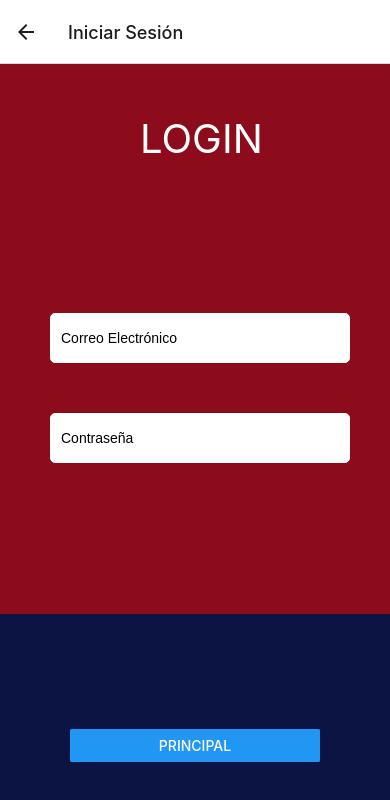
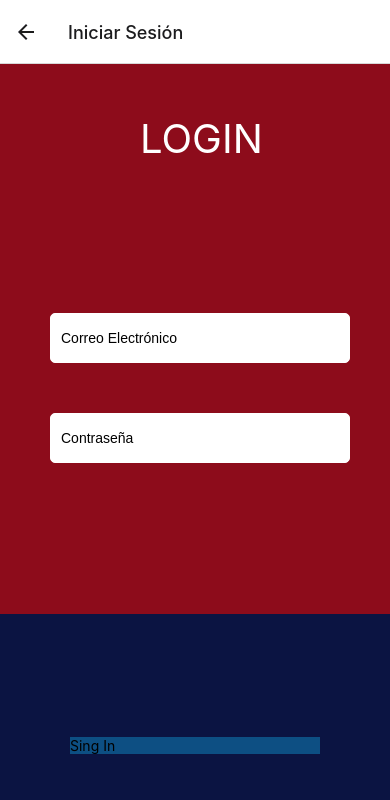
Before and after one commit to milenasantarelli/cine-neuquen, a React Native app: screen /Login in a window 390 px wide. Shown: the top 800 px of the page. Built offline with nearby package versions, Linux system fonts and the light colour scheme.

Commit message:
Agregando login funcional

```diff
--- a/firebase.js
+++ b/credenciales.js
@@ -1,14 +1,6 @@
 // Import the functions you need from the SDKs you need
-import { initializeApp } from 'firebase/app';
-import { getAnalytics } from 'firebase/analytics';
-import { getAuth } from 'firebase/auth';
+import { initializeApp } from "firebase/app";
 
-// If you enabled Analytics in your project, add the Firebase SDK for Analytics
-import "firebase/analytics";
-
-// Add the Firebase products that you want to use
-import "firebase/auth";
-import "firebase/firestore";
 // TODO: Add SDKs for Firebase products that you want to use
 // https://firebase.google.com/docs/web/setup#available-libraries
 
@@ -25,8 +17,5 @@ const firebaseConfig = {
 };
 
 // Initialize Firebase
-const app = initializeApp(firebaseConfig);
-const analytics = getAnalytics(app);
-const auth = getAuth(app);
-
-export { auth };
+const appFirebase = initializeApp(firebaseConfig);
+export default appFirebase
--- a/navigation/navigationStack.js
+++ b/navigation/navigationStack.js
@@ -22,15 +22,11 @@ const NavigationStack = () => {
 
         <Stack.Screen name="RegisterLogin" component={RegisterScreen} options={{ title: 'Registro de Login' }} />
 
-
         <Stack.Screen name="Login" component={LoginScreen} options={{ title: 'Iniciar Sesión' }} />
-
 
         <Stack.Screen name="Tabs" component={TabNavigation} options={{ headerShown: false }} />
 
         <Stack.Screen name="Principal" component={PrincipalScreen} options={{ title: 'Pantalla Principal' }} />
-
-
 
         <Stack.Screen name="Administrador" component={AccesoAdminScreen} options={{ title: 'Acceso Administrador' }} />
       </Stack.Navigator>
--- a/screens/loginScreen.js
+++ b/screens/loginScreen.js
@@ -1,11 +1,29 @@
-import React from 'react';
-import { StyleSheet, Text, View, ScrollView, TextInput, Button } from 'react-native';
+import React, { useState } from 'react';
+import { StyleSheet, Text, View, ScrollView, TextInput, Button, TouchableOpacity, Alert } from 'react-native';
 import { useNavigation } from '@react-navigation/native';
+import appFirebase from '../credenciales';
+import { getAuth, signInWithEmailAndPassword } from 'firebase/auth';
+
+const auth = getAuth(appFirebase)
 
 
+export default function LoginScreen(props) {
 
-const LoginScreen = () => {
-  const native = useNavigation();
+
+  const [email, setEmail] = useState()
+  const [password, setPassword] = useState()
+
+  const logueo = async()=>{
+    try {
+      await signInWithEmailAndPassword(auth, email, password)
+      Alert.alert('Iniciando Sesion', 'Accediendo...')
+      props.navigation.navigate('Principal')
+
+    } catch (error) {
+      console.log(error);
+    }
+  }
+
   return (
     <ScrollView>
     <View style={style.view1}>
@@ -13,25 +31,26 @@ const LoginScreen = () => {
     <View style={style.inputs}>
       <TextInput style={style.input}
         placeholder="Correo Electrónico"
+        onChangeText={(text)=> setEmail(text)}
       />
       <TextInput style={style.input}
         placeholder="Contraseña"
-        secureTextEntry
+        onChangeText={(text)=> setPassword(text)}
+        secureTextEntry={true}
       />
     </View>
     </View>
     <View style={style.view2}>
     <View style={style.boton}>
-      <Button
-      title='Principal'
-      onPress={()=> native.navigate("Tabs")}
-      />
+      <TouchableOpacity onPress={logueo}>
+        <Text>Sing In</Text>
+      </TouchableOpacity>
     </View>
     </View>
     </ScrollView>
   );
 }
-export default LoginScreen;
+
 
 const style = StyleSheet.create({
   container: {
--- a/screens/registerScreen.js
+++ b/screens/registerScreen.js
@@ -27,8 +27,8 @@ const RegisterScreen = () => {
           />
         </View>
         <View style={styles.input2}>
-          <Button title='ACCESO ADMINISTRADOR'
-
+        <Button title='ACCESO ADMINISTRADOR'
+          onPress={() => native.navigate("Administrador")}
           />
         </View>
       </View>
--- a/screens/registroScreen.js
+++ b/screens/registroScreen.js
@@ -1,7 +1,7 @@
 import React, { useState } from 'react';
 import { StyleSheet, Text, View, Button, ScrollView, TextInput } from 'react-native';
 import { useNavigation } from '@react-navigation/native';
-import { firebase } from "../firebase"
+
 
 const RegistroScreen = () => {
   const native = useNavigation();
```
